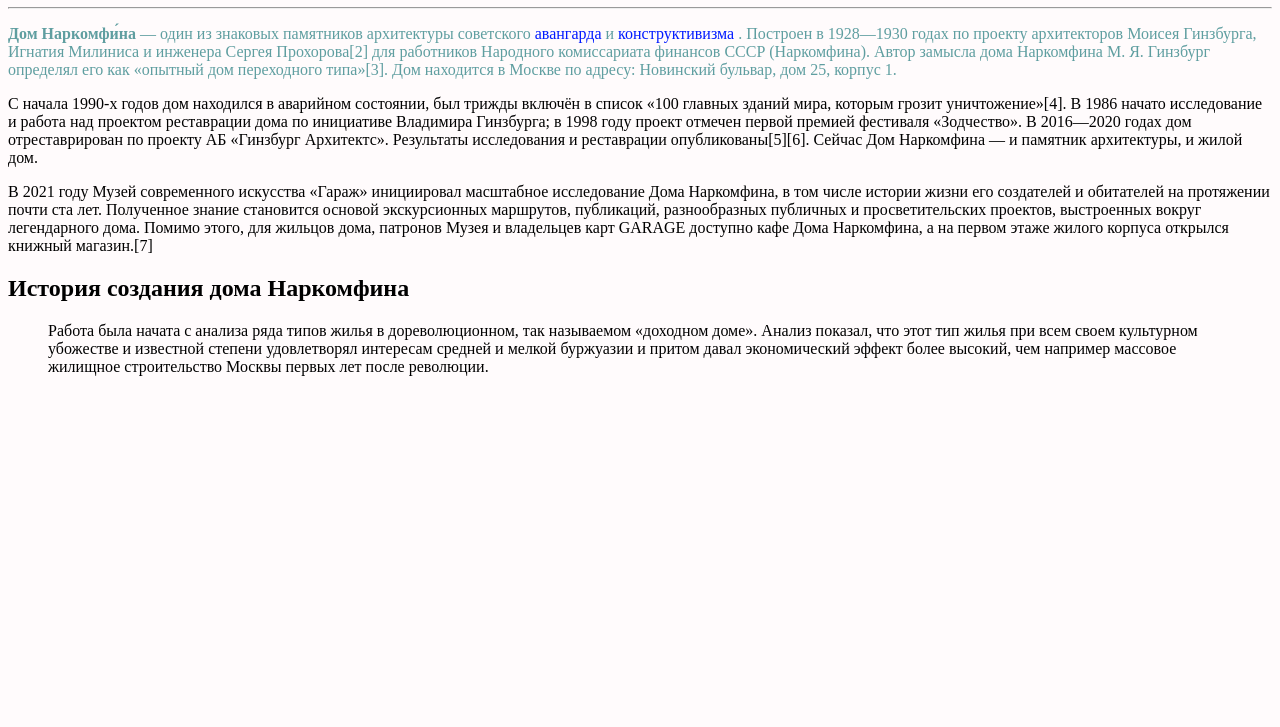
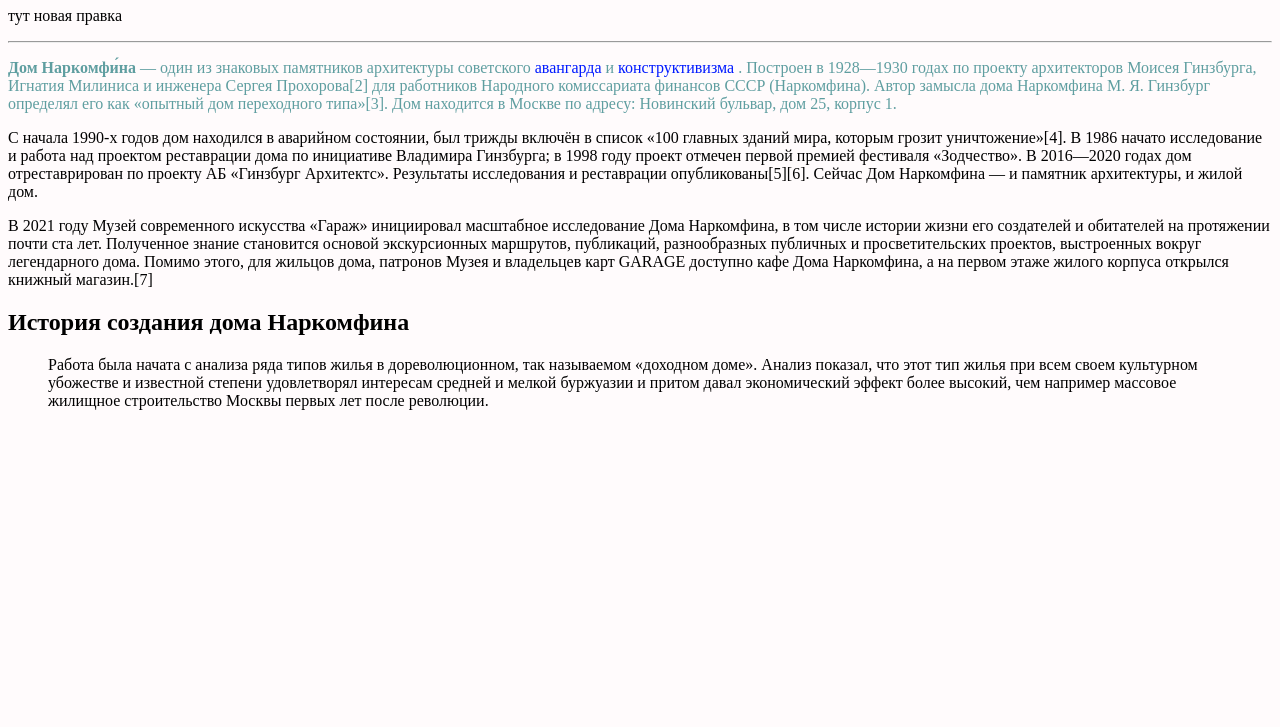
Before and after one commit to nonitut/firstt9, a plain HTML site: page index.html in a window 1280 px wide. Shown: the part 73-800 px from the top of the page. Drawn offline with Linux system fonts and the light colour scheme.

Commit message:
new commit

```diff
--- a/index.html
+++ b/index.html
@@ -11,6 +11,8 @@
 </head>
 <body>
     <h1> Дом Наркомфина </h1> <!-- heading text 1 -->
+
+    <p> тут новая правка </p>
 
     <hr>  <!-- horisontal row - горизонатльная линия -->
 
```
